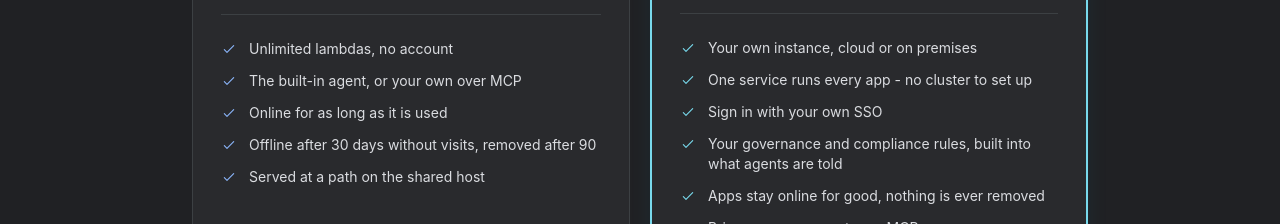
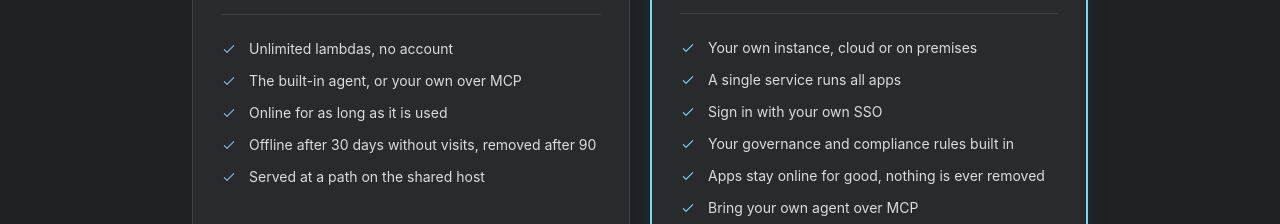
Before and after one commit to MDA2AV/GenHTTP.Lambda, a React (Vite) app in the folder src/Frontend/: page /enterprise in a window 1280 px wide. Shown: the part 534-758 px from the top of the page. Built offline with nearby package versions, Linux system fonts and the light colour scheme; no server answers.

Commit message:
Shorten the new enterprise lines on the card
Co-Authored-By: Claude Opus 5.5 <noreply@anthropic.com>

```diff
--- a/src/Frontend/src/pages/Enterprise.tsx
+++ b/src/Frontend/src/pages/Enterprise.tsx
@@ -84,9 +84,9 @@ export function Enterprise() {
           delay={80}
           features={[
             'Your own instance, cloud or on premises',
-            'One service runs every app - no cluster to set up',
+            'A single service runs all apps',
             'Sign in with your own SSO',
-            'Your governance and compliance rules, built into what agents are told',
+            'Your governance and compliance rules built in',
             'Apps stay online for good, nothing is ever removed',
             'Bring your own agent over MCP',
             'Priority support',
```
